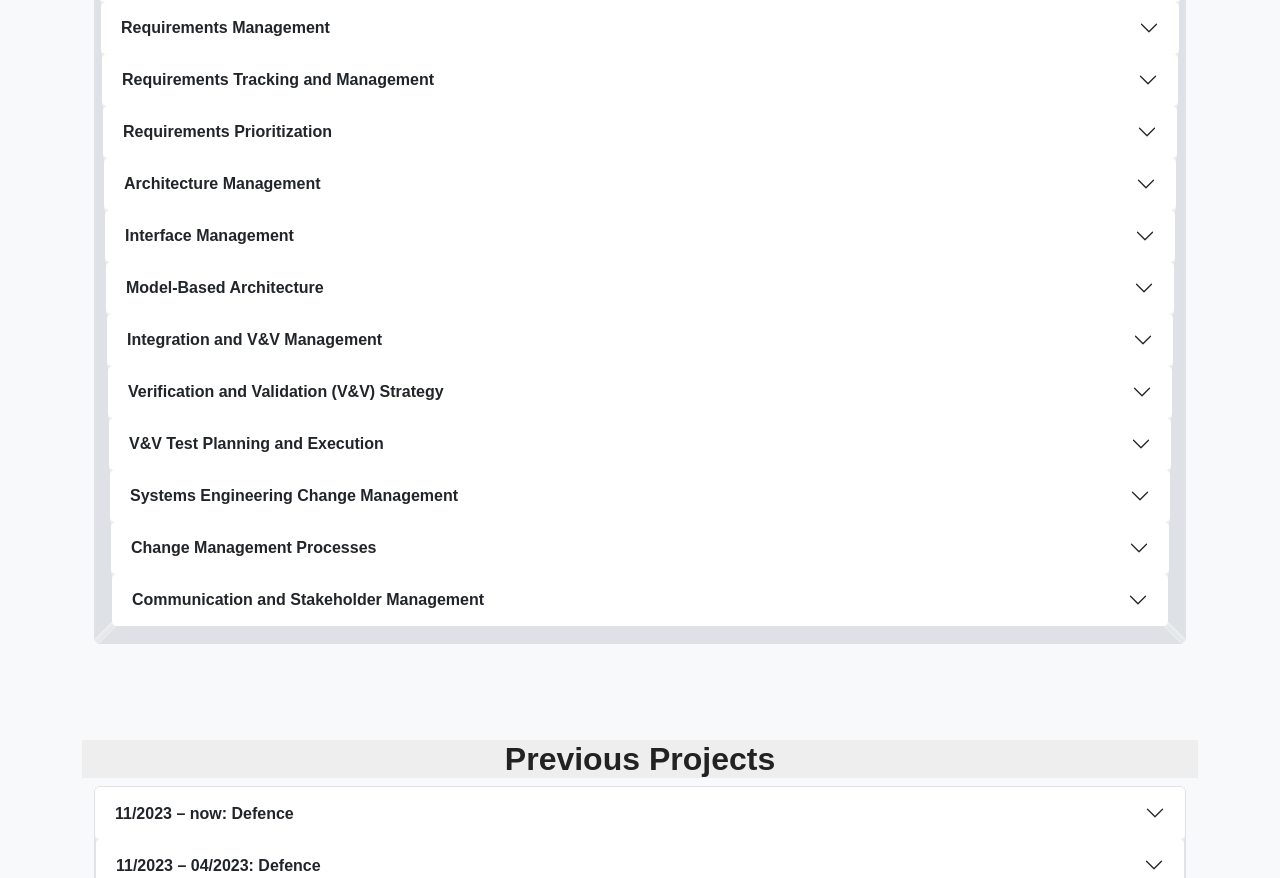
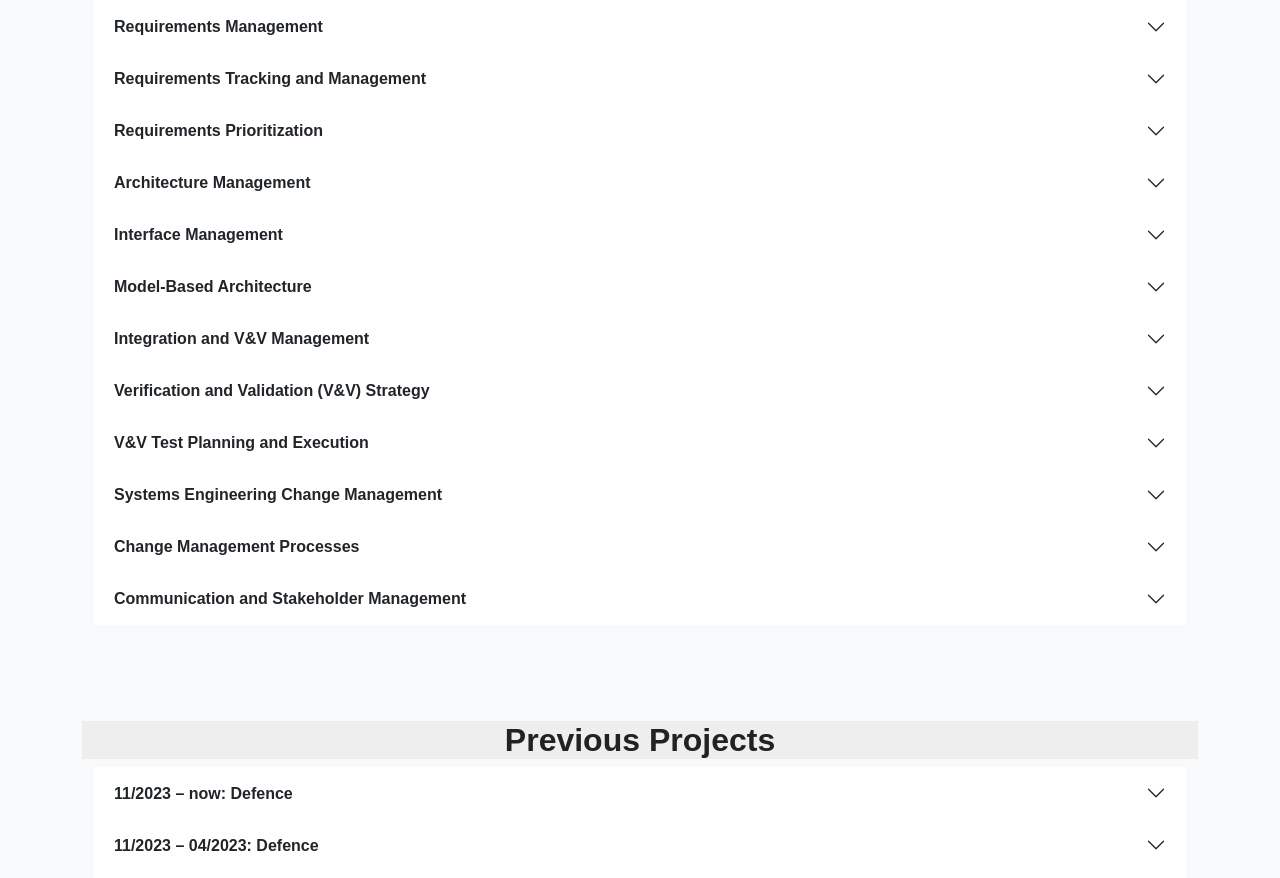
Before and after one commit to ARHSE/ARHSE-Website, a plain HTML site: page index.html in a window 1280 px wide. Shown: the part 1218-2096 px from the top of the page. Drawn offline with nearby package versions, Linux system fonts and the light colour scheme.

Commit message:
Update index.html

```diff
--- a/index.html
+++ b/index.html
@@ -48,7 +48,7 @@
     <section id="services" class="py-5 bg-light">
         <div class="container">
             <h2 class="text-center" id="servicesTitle">Offered Services</h2>
-            <div class="accordion container-sm" id="servicesContainer">
+            <div class="accordion accordion-flush container-sm" id="servicesContainer">
             </div>
         </div>
     </section>
@@ -57,7 +57,7 @@
     <section id="projects" class="py-5 bg-light">
         <div class="container">
             <h2 class="text-center" id="projectsTitle">Previous Projects</h2>
-            <div class="accordion container-sm" id="projectContainer">
+            <div class="accordion accordion-flush container-sm" id="projectContainer">
             </div>
         </div>
     </section>
```
